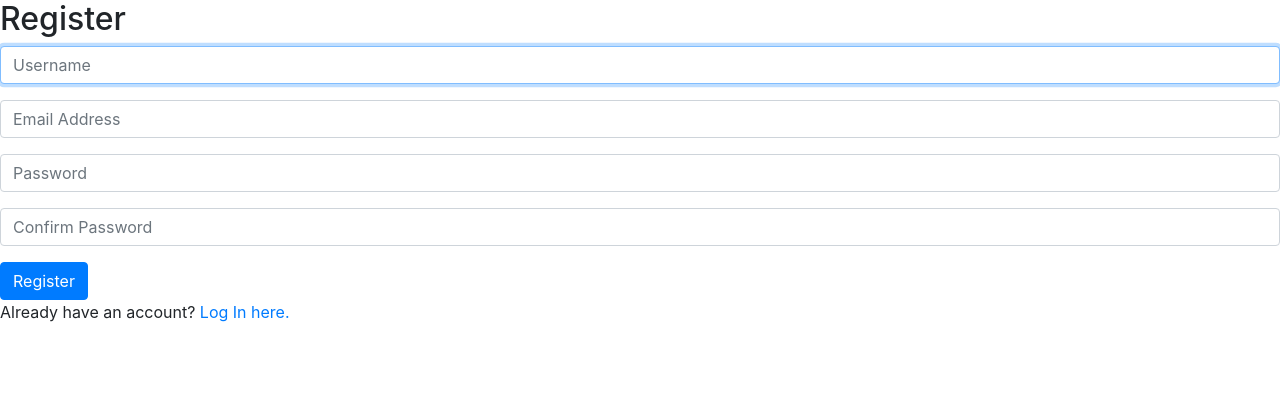
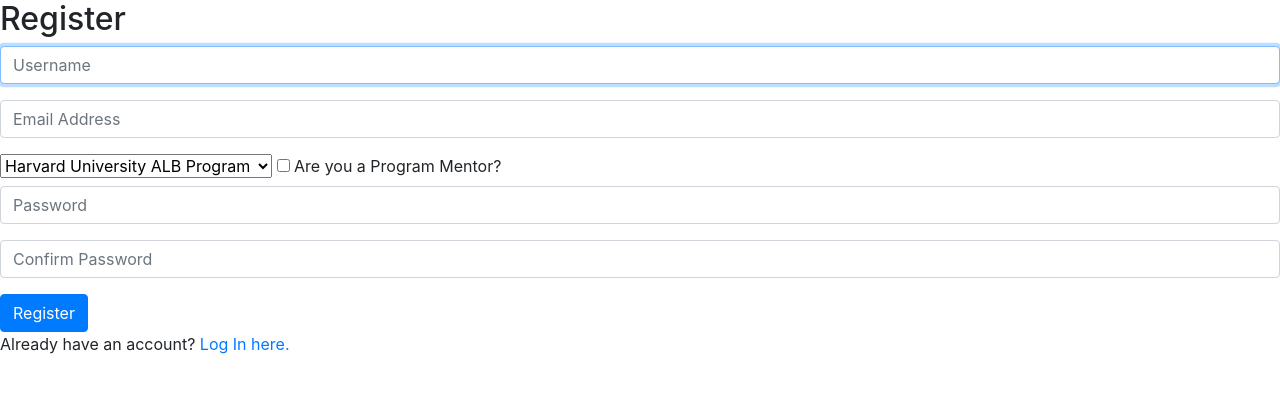
Before and after one commit to logankilpatrick/CSCI-33-Final, a Django app: page /register in a window 1280 px wide. Shown: the part 56-449 px from the top of the page. Run offline with Django 3.2, Linux system fonts and the light colour scheme; data comes from the database, SQL or seed files in the repository; both versions use the stored data as it was after the commit; some libraries are stand-ins or nearby versions.

Commit message:
Added additional input fields for the user/mentor registration.

```diff
--- a/network/templates/network/register.html
+++ b/network/templates/network/register.html
@@ -16,6 +16,15 @@
         <div class="form-group">
             <input class="form-control" type="email" name="email" placeholder="Email Address">
         </div>
+        <select name="programoptions">
+            {% for program in programs %}
+                <option value="{{ program.name }}">{{ program.school.name }} {{ program.name }}</option>
+            {% endfor %}
+        </select>
+
+        <input type="checkbox" name="ismentor">
+        <label for="mentor">Are you a Program Mentor?</label><br>
+
         <div class="form-group">
             <input class="form-control" type="password" name="password" placeholder="Password">
         </div>
--- a/network/views.py
+++ b/network/views.py
@@ -190,9 +190,19 @@ def logout_view(request):
 
 
 def register(request):
+    programs = Program.objects.all()
     if request.method == "POST":
         username = request.POST["username"]
         email = request.POST["email"]
+        programName = request.POST["programoptions"]
+        programobj = Program.objects.get(name=programName)
+
+        try:
+            request.POST["ismentor"]
+            isMentor = True
+        except:
+            # If it errors out it means the box was not checked.
+            isMentor = False
 
         # Ensure password matches confirmation
         password = request.POST["password"]
@@ -204,7 +214,7 @@ def register(request):
 
         # Attempt to create new user
         try:
-            user = User.objects.create_user(username, email, password)
+            user = User.objects.create_user(username, email, password, program=programobj, isMentor=isMentor)
             user.save()
         except IntegrityError:
             return render(request, "network/register.html", {
@@ -213,4 +223,6 @@ def register(request):
         login(request, user)
         return HttpResponseRedirect(reverse("index"))
     else:
-        return render(request, "network/register.html")
+        return render(request, "network/register.html", {
+            "programs": programs,
+        })
```
Also changed, not shown: db.sqlite3.
